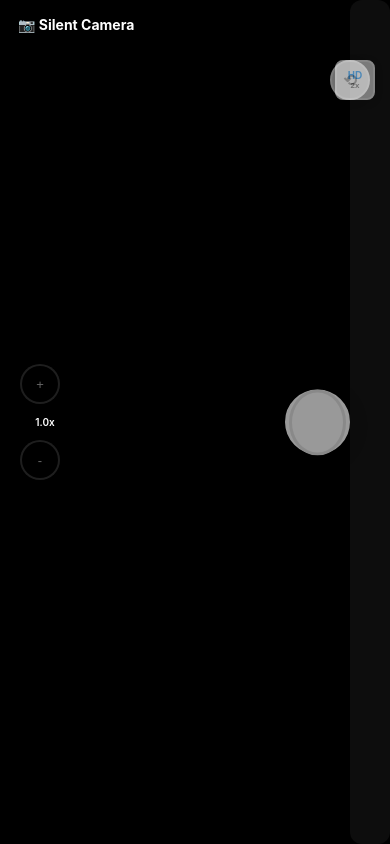
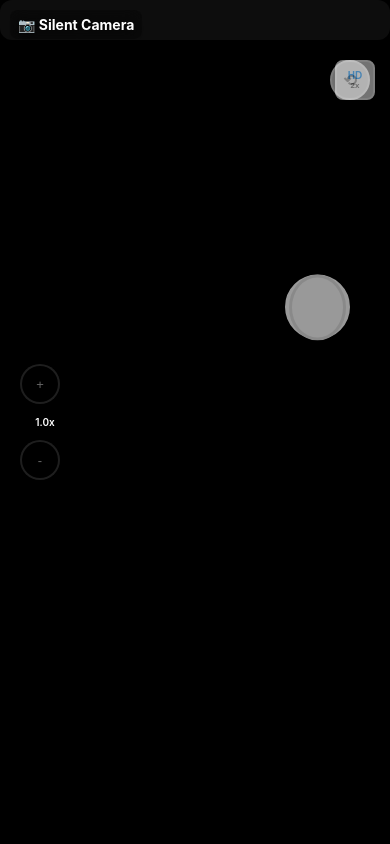
Before and after one commit to cucumber1117/App_SilentCamera, a React (Vite) app: page / in a window 390 px wide. Built offline with nearby package versions, Linux system fonts and the light colour scheme; no server answers.

Commit message:
UI変更

```diff
--- a/src/pages/home/HomePage.css
+++ b/src/pages/home/HomePage.css
@@ -19,9 +19,24 @@
   backdrop-filter: none;
   text-align: center;
   position: relative;
-  display: flex;
-}
+  d
+  .zoom-controls {
+    left: 15px;
+    top: 50%;
+    transform: translateY(-50%);
+    gap: 10px;
+  }
 
+  .zoom-button {
+    width: 45px;
+    height: 45px;
+    font-size: 16px;
+  }
+
+  .zoom-level {
+    font-size: 11px;
+    padding: 6px 10px;
+  }
 .camera-title {
   position: fixed;
   top: 20px;
@@ -269,8 +284,8 @@
 /* モバイル用レスポンシブデザイン */
 @media (max-width: 768px) {
   .gallery-button {
-    bottom: 12px;
-    left: 12px;
+    bottom: 50px;
+    left: 15px;
     width: 60px;
     height: 60px;
     border-width: 2px;
@@ -347,6 +362,8 @@
   align-items: center;
   justify-content: center;
 }
+
+
 
 .capture-button:before {
   content: '';
@@ -496,10 +513,13 @@
   }
 
   .capture-button {
-    right: 25px;
+    bottom: 50px;
+    right: 50%;
+    transform: translateX(50%);
     width: 75px;
     height: 75px;
     font-size: 22px;
+    top: auto;
   }
 
   .switch-camera-button {
@@ -708,3 +728,4 @@
 .camera-card {
   animation: fadeIn 0.8s ease-out;
 }
+}
```
